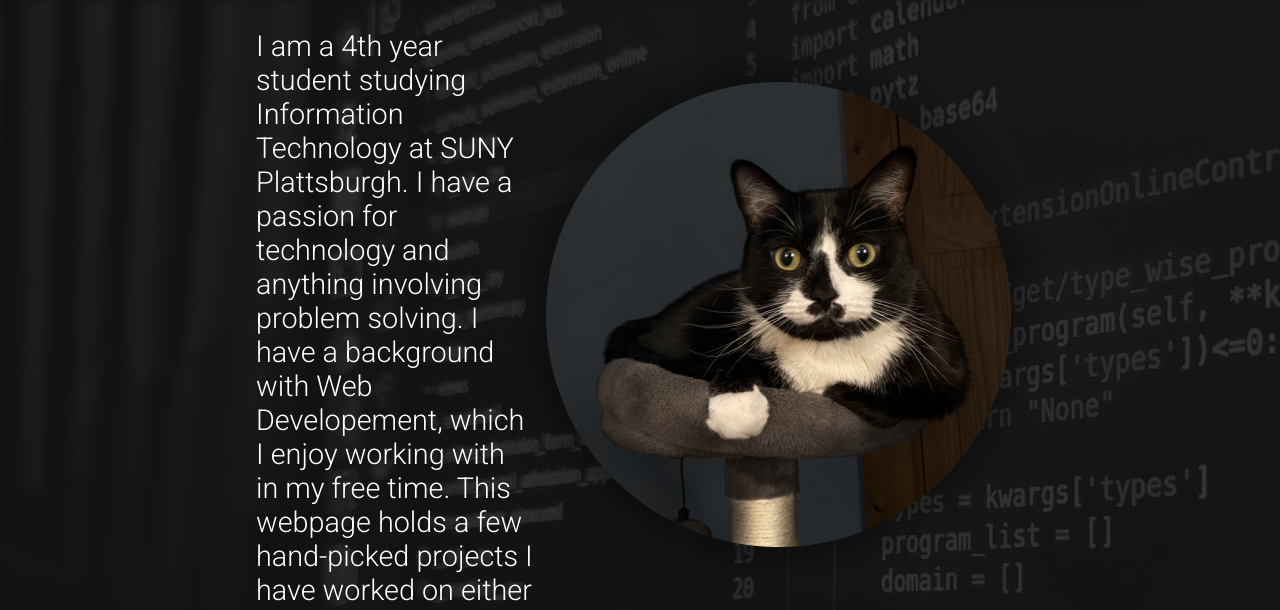
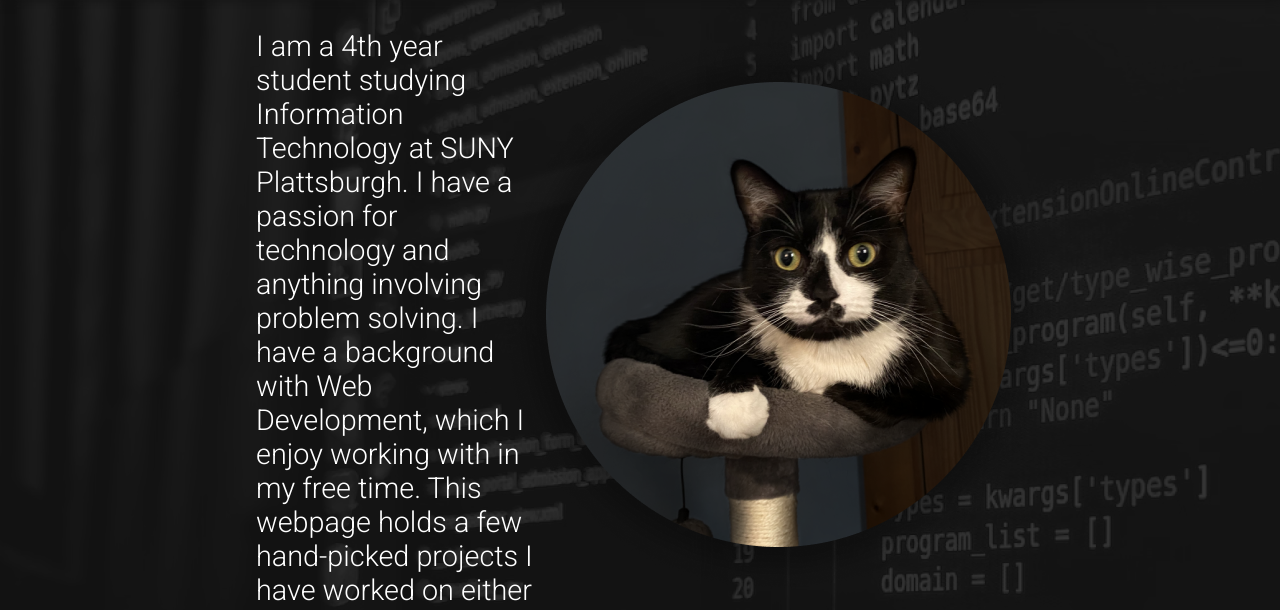
Before and after one commit to katie-miles/WebsitePortfolio, a plain HTML site: page index.html in a window 1280 px wide. Shown: the part 190-800 px from the top of the page. Drawn offline with Linux system fonts and the light colour scheme.

Commit message:
Update index.html

```diff
--- a/index.html
+++ b/index.html
@@ -32,7 +32,7 @@
     <main>
       <div class="left-side-main">
         <h1>Hi. I'm Katelyn Miles</h1>
-        <p>I am a 4th year student studying Information Technology at SUNY Plattsburgh. I have a passion for technology and anything involving problem solving. I have a background with Web Developement, which I enjoy working with in my free time. This webpage holds a few hand-picked projects I have worked on either for school or for fun. Enjoy!</p>
+        <p>I am a 4th year student studying Information Technology at SUNY Plattsburgh. I have a passion for technology and anything involving problem solving. I have a background with Web Development, which I enjoy working with in my free time. This webpage holds a few hand-picked projects I have worked on either for school or for fun. Enjoy!</p>
         <ul>
           <li><a href="projects.html">View my Work ></a></li>
           <li><a href="contact.html">Contact></a></li>
```
